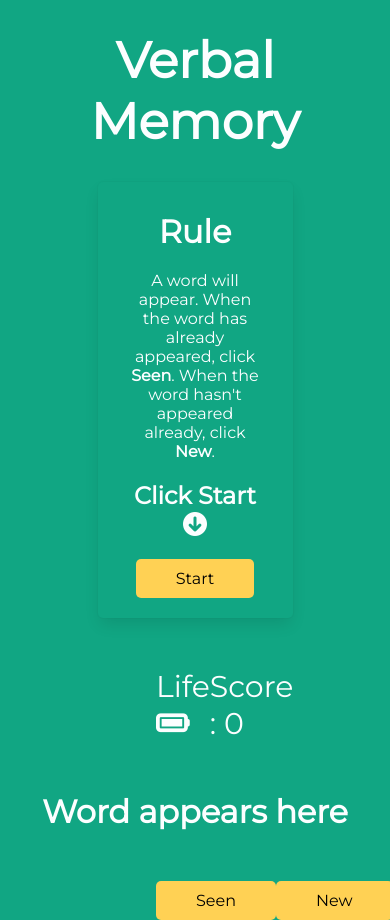
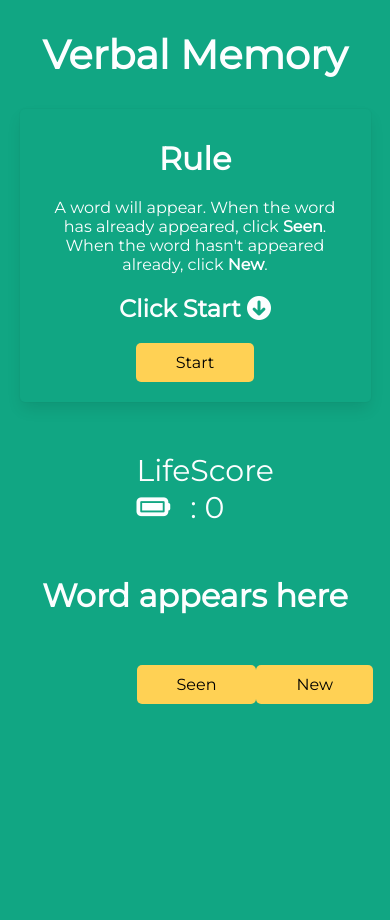
Before and after one commit to abrusu-collins/Game-Island, a PHP site: the page made by verbal memory/verbalmemory.html in a window 390 px wide. After the commit the page ends 704 px from the top, so only its background shows below. Run offline with PHP 8.4, Linux system fonts and the light colour scheme.

Commit message:
started game area

```diff
--- a/styles/verbalmemory.css
+++ b/styles/verbalmemory.css
@@ -100,3 +100,40 @@
   padding: 9px 40px;
   border-radius: 5px;
 }
+
+@media screen and (max-width: 1091px) {
+  .rules {
+    width: 70%;
+  }
+}
+@media screen and (max-width: 793px) {
+  .rules {
+    width: 80%;
+  }
+}
+@media screen and (max-width: 506px) {
+  .rules {
+    width: 90%;
+  }
+}
+@media screen and (max-width: 443px) {
+  .rules {
+    width: 90%;
+  }
+  .hero .header {
+    font-size: 40px;
+  }
+}
+@media screen and (max-width: 366px) {
+  .rules {
+    width: 95%;
+  }
+  .hero .header {
+    font-size: 30px;
+  }
+}
+@media screen and (max-width: 1257px) {
+  .scoreandlives, .controls {
+    width: 30%;
+  }
+}
--- a/verbal memory/sass/_responsive.scss
+++ b/verbal memory/sass/_responsive.scss
@@ -0,0 +1,48 @@
+//rule responsiveness
+@media screen and (max-width:1091px) {
+    .rules{
+        width:70%;
+    }
+
+}
+
+@media screen and (max-width:793px) {
+    .rules{
+        width:80%;
+    }
+
+}
+
+@media screen and (max-width:506px) {
+    .rules{
+        width:90%;
+    }
+
+}
+@media screen and (max-width:443px) {
+    .rules{
+        width:90%;
+    }
+    .hero .header{
+        font-size: 40px;
+    }
+
+}
+
+@media screen and (max-width:366px) {
+    .rules{
+        width:95%;
+    }
+    .hero .header{
+        font-size: 30px;
+    }
+
+}
+//game area responsiveness
+@media screen and (max-width:1257px) {
+    .scoreandlives,.controls{
+        width:30%;
+    }
+
+}
+//modal responsiveness
```
